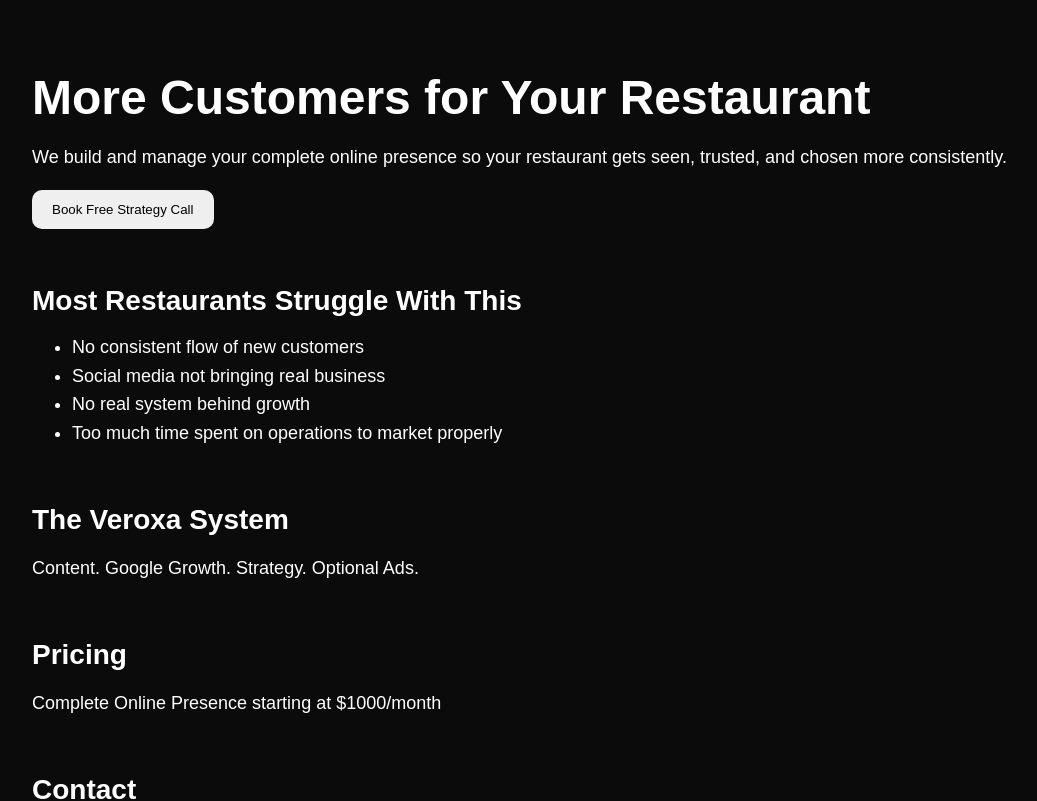
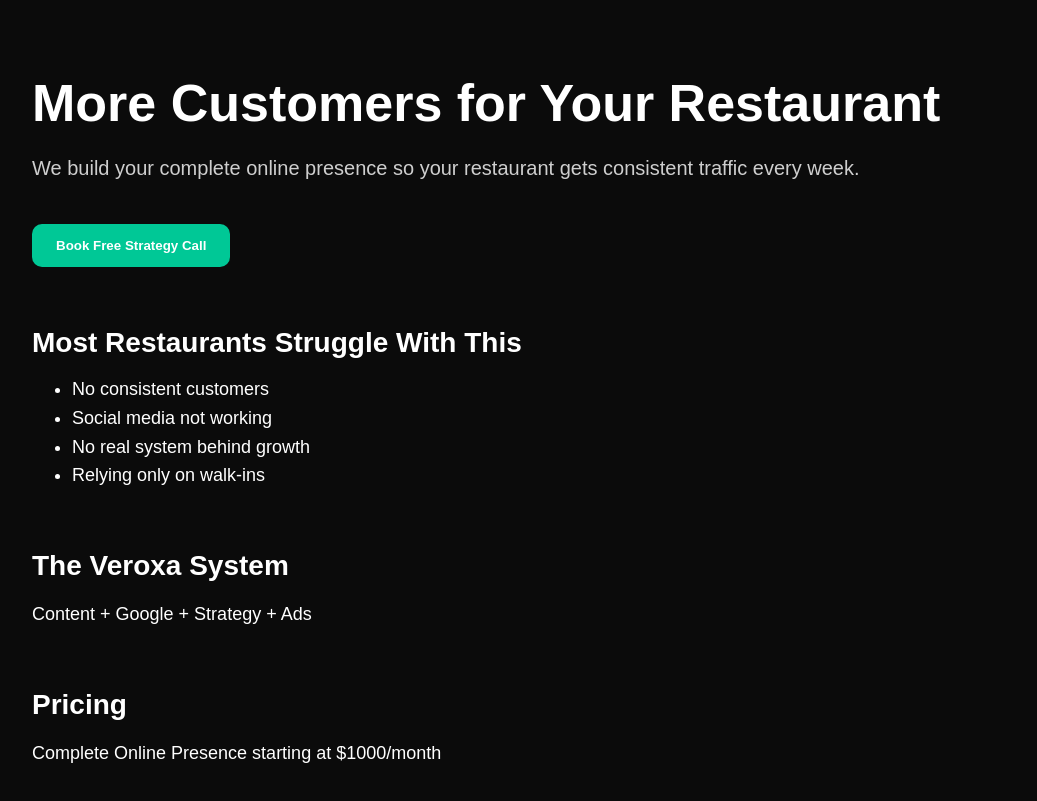
Before and after one commit to fgohar1/veroxa-site, a Next.js app: page / in a window 1280 px wide. Shown: the top 801 px of the page, without its empty margins (108-1145 px from the left). Built offline with nearby package versions, Linux system fonts and the light colour scheme.

Commit message:
Update page.js

```diff
--- a/app/page.js
+++ b/app/page.js
@@ -1,39 +1,53 @@
 export default function Home() {
   return (
-    <main>
-      <h1>More Customers for Your Restaurant</h1>
-      <p>
-        We build and manage your complete online presence so your restaurant
-        gets seen, trusted, and chosen more consistently.
+    <main style={{padding:"40px", maxWidth:"1000px", margin:"auto"}}>
+
+      <h1 style={{fontSize:"52px", lineHeight:"1.1"}}>
+        More Customers for Your Restaurant
+      </h1>
+
+      <p style={{fontSize:"20px", opacity:0.8}}>
+        We build your complete online presence so your restaurant gets consistent traffic every week.
       </p>
 
-      <button>Book Free Strategy Call</button>
+      <button style={{
+        marginTop:"20px",
+        padding:"14px 24px",
+        borderRadius:"10px",
+        border:"none",
+        background:"#00c896",
+        color:"white",
+        fontWeight:"bold"
+      }}>
+        Book Free Strategy Call
+      </button>
 
-      <section>
+      <section style={{marginTop:"60px"}}>
         <h2>Most Restaurants Struggle With This</h2>
         <ul>
-          <li>No consistent flow of new customers</li>
-          <li>Social media not bringing real business</li>
+          <li>No consistent customers</li>
+          <li>Social media not working</li>
           <li>No real system behind growth</li>
-          <li>Too much time spent on operations to market properly</li>
+          <li>Relying only on walk-ins</li>
         </ul>
       </section>
 
-      <section>
+      <section style={{marginTop:"60px"}}>
         <h2>The Veroxa System</h2>
-        <p>Content. Google Growth. Strategy. Optional Ads.</p>
+        <p>Content + Google + Strategy + Ads</p>
       </section>
 
-      <section>
+      <section style={{marginTop:"60px"}}>
         <h2>Pricing</h2>
         <p>Complete Online Presence starting at $1000/month</p>
       </section>
 
-      <section>
+      <section style={{marginTop:"60px"}}>
         <h2>Contact</h2>
         <p>Email: your@email.com</p>
-        <p>Phone: your phone number</p>
+        <p>Phone: your number</p>
       </section>
+
     </main>
   );
 }
```
